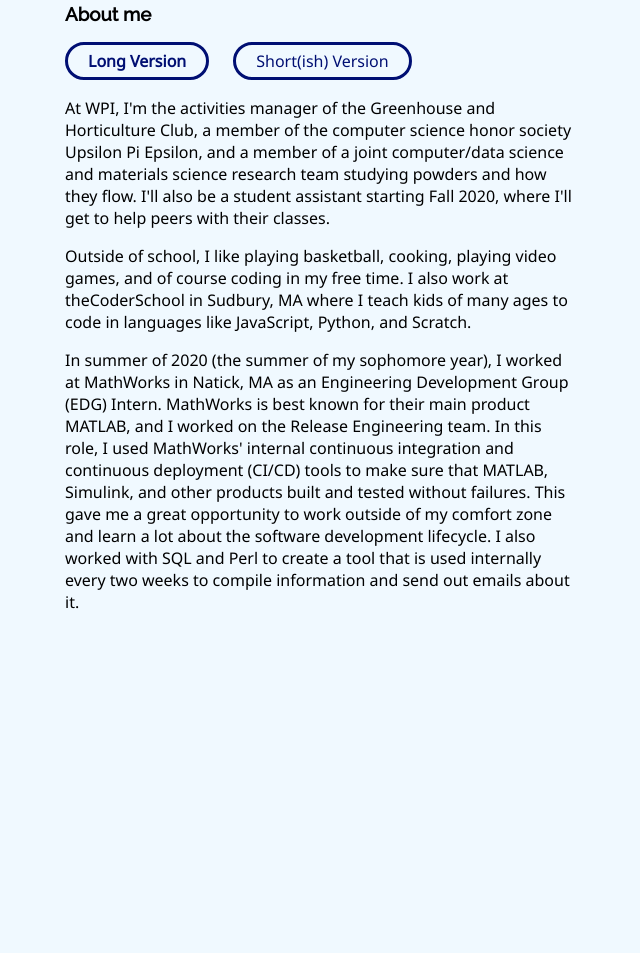
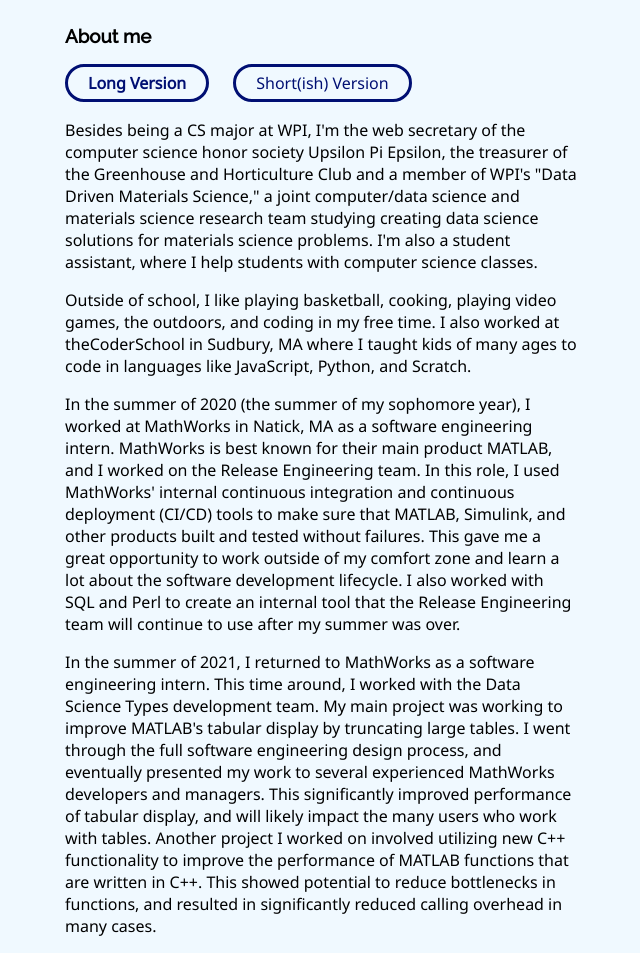
Before and after one commit to adkrueger/adkrueger.github.io, a plain HTML site: page index.html in a window 1280 px wide. Shown: the part 488-1441 px from the top of the page, without its empty margins (319-959 px from the left). Before the commit the page ends 1117 px from the top, so only its background shows below. Drawn offline with nearby package versions, Linux system fonts and the light colour scheme.

Commit message:
updating index.html

```diff
--- a/index.html
+++ b/index.html
@@ -40,10 +40,10 @@
       <div class="cell1">
         <h3 class="header">Welcome to my website!</h3>
         <p>
-          My name is Aaron, and I am a 3rd-year student studying computer
+          My name is Aaron, and I am a 4th-year student studying computer
           science at Worcester Polytechnic Institute in Massachusetts. I am
-          planning on pursuing my bachelors and masters degrees in computer
-          science here at WPI.
+          pursuing my bachelors and masters degrees in computer science here
+          at WPI, both of which I will be obtaining in May 2022.
         </p>
         <br />
       </div>
@@ -73,47 +73,66 @@
 
     <div id="long_version">
       <p>
-        At WPI, I'm the activities manager of the Greenhouse and Horticulture
-        Club, a member of the computer science honor society Upsilon Pi Epsilon,
-        and a member of a joint computer/data science and materials science
-        research team studying powders and how they flow. I'll also be a student
-        assistant starting Fall 2020, where I'll get to help peers with their
-        classes.
+        Besides being a CS major at WPI, I'm the web secretary of the computer
+        science honor society Upsilon Pi Epsilon, the treasurer of the Greenhouse
+        and Horticulture Club and a member of WPI's "Data Driven Materials Science,"
+        a joint computer/data science and materials science research team studying
+        creating data science solutions for materials science problems. I'm also a
+        student assistant, where I help students with computer science classes.
       </p>
       <p>
         Outside of school, I like playing basketball, cooking, playing video
-        games, and of course coding in my free time. I also work at
-        theCoderSchool in Sudbury, MA where I teach kids of many ages to code in
+        games, the outdoors, and coding in my free time. I also worked at
+        theCoderSchool in Sudbury, MA where I taught kids of many ages to code in
         languages like JavaScript, Python, and Scratch.
       </p>
       <p>
-        In summer of 2020 (the summer of my sophomore year), I worked at
-        MathWorks in Natick, MA as an Engineering Development Group (EDG)
-        Intern. MathWorks is best known for their main product MATLAB, and I
-        worked on the Release Engineering team. In this role, I used MathWorks'
-        internal continuous integration and continuous deployment (CI/CD) tools
-        to make sure that MATLAB, Simulink, and other products built and tested
-        without failures. This gave me a great opportunity to work outside of my
-        comfort zone and learn a lot about the software development lifecycle. I
-        also worked with SQL and Perl to create a tool that is used internally
-        every two weeks to compile information and send out emails about it.
+        In the summer of 2020 (the summer of my sophomore year), I worked at
+        MathWorks in Natick, MA as a software engineering intern. MathWorks is
+        best known for their main product MATLAB, and I worked on the Release
+        Engineering team. In this role, I used MathWorks' internal continuous
+        integration and continuous deployment (CI/CD) tools to make sure that
+        MATLAB, Simulink, and other products built and tested without failures.
+        This gave me a great opportunity to work outside of my comfort zone and
+        learn a lot about the software development lifecycle. I also worked
+        with SQL and Perl to create an internal tool that the Release Engineering
+        team will continue to use after my summer was over.
+      </p>
+      <p>
+        In the summer of 2021, I returned to MathWorks as a software engineering
+        intern. This time around, I worked with the Data Science Types development
+        team. My main project was working to improve MATLAB's tabular display by
+        truncating large tables. I went through the full software engineering design
+        process, and eventually presented my work to several experienced MathWorks
+        developers and managers. This significantly improved performance of tabular
+        display, and will likely impact the many users who work with tables. Another
+        project I worked on involved utilizing new C++ functionality to improve
+        the performance of MATLAB functions that are written in C++. This showed
+        potential to reduce bottlenecks in functions, and resulted in significantly
+        reduced calling overhead in many cases.
       </p>
     </div>
     <div id="short_version">
       <p>
-        At WPI, I'm the activities manager of the Greenhouse and Horticulture
-        Club, a member of the CS honor society Upsilon Pi Epsilon, a member of a
-        CS/Materials Science research team, and a student assistant.
+        At WPI, I'm the web secretary of the CS honor society Upsilon Pi Epsilon, a
+        member of a joint CS/Materials Science research team "Data Driven Materials
+        Science," a student assistant, and the treasurer of the Greenhouse and
+        Horticulture Club.
       </p>
       <p>
-        Outside of school, I cook, play sports, and work at theCoderSchool in
-        Sudbury, MA, where I teach kids how to code.
+        Outside of school, I like to cook, play sports, and spend my time outdoors
+        when possible.
       </p>
       <p>
-        In the summer of 2020, I worked as an EDG Intern at MathWorks in Natick,
-        MA. I learned about CI/CD and developed an internal tool as a member of
-        the Release Engineering team and got a great overview of the software
-        development lifecycle.
+        In the summer of 2020, I worked as a software engineering intern at MathWorks
+        in Natick, MA. I learned about CI/CD and developed an internal tool as a
+        member of the Release Engineering team and got a great overview of the
+        software development lifecycle.
+      </p>
+      <p>
+        I returned to MathWorks in the summer of 2021, where I worked with the Data
+        Science Types team to design and improve the display of tabular objects in
+        MATLAB and improve the performance of various C++ functions.
       </p>
     </div>
   </body>
```
